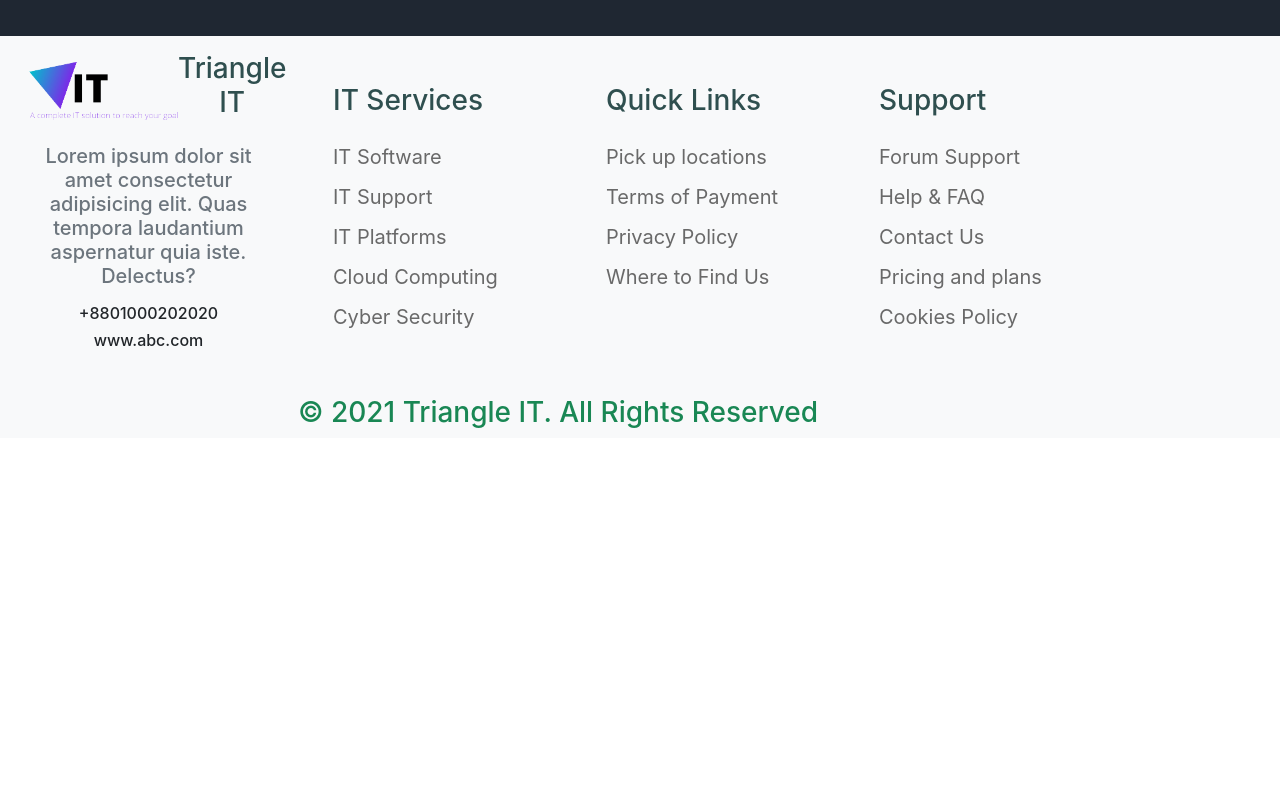
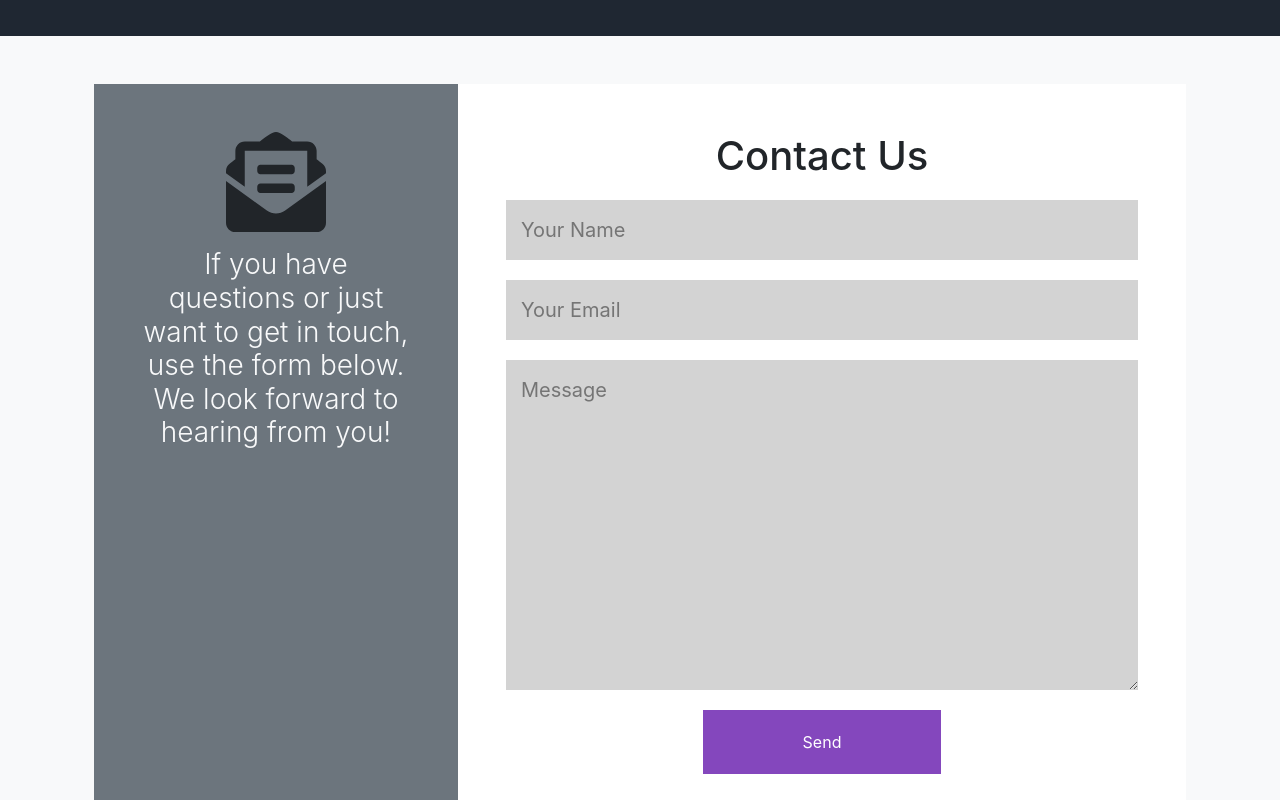
Before and after one commit to BadhanCB/triangle-it-client, a React (Create React App) app: page / in a window 1280 px wide. Shown: the part 3860-4660 px from the top of the page. Before the commit the page ends 4298 px from the top, so only its background shows below. Built offline with nearby package versions, Linux system fonts and the light colour scheme; no server answers.

Commit message:
add contact us section in home page

```diff
--- a/package.json
+++ b/package.json
@@ -3,6 +3,7 @@
   "version": "0.1.0",
   "private": true,
   "dependencies": {
+    "@emailjs/browser": "^3.6.2",
     "@fortawesome/fontawesome-svg-core": "^1.2.35",
     "@fortawesome/free-brands-svg-icons": "^5.15.3",
     "@fortawesome/free-solid-svg-icons": "^5.15.3",
--- /dev/null
+++ b/src/components/Home/ContactUs/ContactUs.css
@@ -0,0 +1,21 @@
+.email-icon{
+    font-size: 100px;
+}
+.input-field{
+    display: block;
+    margin: 20px 0;
+    border: none;
+    background-color: lightgrey;
+    font-size: 20px;
+    padding: 15px;
+    width: 100%;
+    outline-color: lightgrey;
+}
+#send-btn{
+    background-color: rgb(132, 71, 189);
+    padding: 20px 100px;
+    border: none;
+    color: white;
+    margin: 0 auto;
+    display: block;
+}
--- /dev/null
+++ b/src/components/Home/ContactUs/ContactUs.js
@@ -0,0 +1,95 @@
+import { faEnvelopeOpenText } from "@fortawesome/free-solid-svg-icons";
+import { FontAwesomeIcon } from "@fortawesome/react-fontawesome";
+import React, { useRef, useState } from "react";
+import "./ContactUs.css";
+import emailjs from "@emailjs/browser";
+
+const ContactUs = () => {
+    const form = useRef();
+    const [isSendingEmail, setIsSendingEmail] = useState(false);
+
+    const handleSubmit = (e) => {
+        e.preventDefault();
+        setIsSendingEmail(true);
+
+        emailjs
+            .sendForm(
+                process.env.REACT_APP_EMAIL_SERVICE_ID,
+                process.env.REACT_APP_EMAIL_TEMPLATE_ID,
+                form.current,
+                process.env.REACT_APP_EMAIL_PUBLIC_KEY
+            )
+            .then(
+                (result) => {
+                    alert(`${result.text}\nYour Email is send`);
+                    setIsSendingEmail(false);
+                },
+                (error) => {
+                    alert(error.text);
+                    setIsSendingEmail(false);
+                }
+            )
+            .catch((e) => {
+                alert(e);
+                setIsSendingEmail(false);
+            });
+    };
+
+    return (
+        <section className="container my-5 row mx-auto">
+            <div className="bg-secondary col-12 col-md-4 p-5">
+                <FontAwesomeIcon
+                    icon={faEnvelopeOpenText}
+                    className="email-icon mx-auto d-block"
+                />
+                <h3 className="mx-auto text-center mt-3 text-light fw-light">
+                    If you have questions or just want to get in touch, use the
+                    form below. We look forward to hearing from you!
+                </h3>
+            </div>
+            <div className="col-12 col-md-8 p-5 bg-white">
+                <h1 className="text-center">Contact Us</h1>
+                <form ref={form} onSubmit={handleSubmit}>
+                    <input
+                        type="text"
+                        name="name"
+                        id="name"
+                        placeholder="Your Name"
+                        className="input-field"
+                    />
+                    <input
+                        type="email"
+                        name="email"
+                        id="email"
+                        placeholder="Your Email"
+                        className="input-field"
+                    />
+                    <textarea
+                        name="message"
+                        id="message"
+                        cols="30"
+                        rows="10"
+                        placeholder="Message"
+                        className="input-field"
+                    ></textarea>
+                    <button type="submit" id="send-btn">
+                        {isSendingEmail ? (
+                            <>
+                                <span
+                                    class="spinner-border spinner-border-sm"
+                                    role="status"
+                                    aria-hidden="true"
+                                ></span>
+                                Sending...
+                            </>
+                        ) : (
+                            "Send"
+                        )}
+                    </button>
+                </form>
+            </div>
+        </section>
+    );
+};
+
+export default ContactUs;
--- a/src/components/Home/Home/Home.js
+++ b/src/components/Home/Home/Home.js
@@ -3,6 +3,7 @@ import Footer from '../../Shared/Footer/Footer/Footer';
 import TopNavBar from '../../Shared/TopNavBar/TopNavBar';
 import AboutUsHome from '../AboutUsHome/AboutUsHome';
 import Achievements from '../Achievements/Achievements';
+import ContactUs from '../ContactUs/ContactUs';
 import HomeBanner from '../HomeBanner/HomeBanner';
 import Projects from '../Projects/Projects';
 import Services from '../Services/Services';
@@ -19,6 +20,7 @@ const Home = () => {
             <Testimonials />
             <Projects />
             <Achievements />
+            <ContactUs />
             <Footer />
             <TopScrollButton />
         </main>
```
Also changed, not shown: 2 other files (tests, documents, lock files or other folders).
